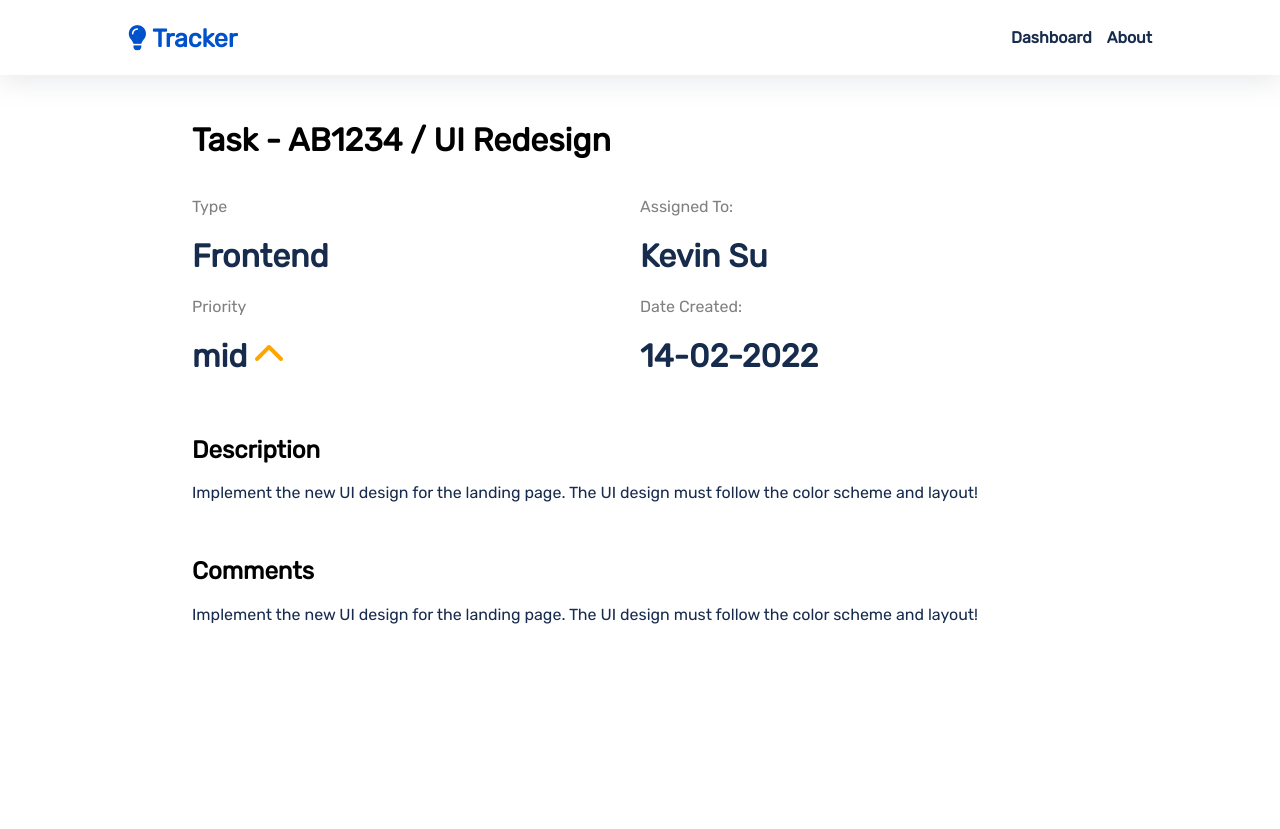
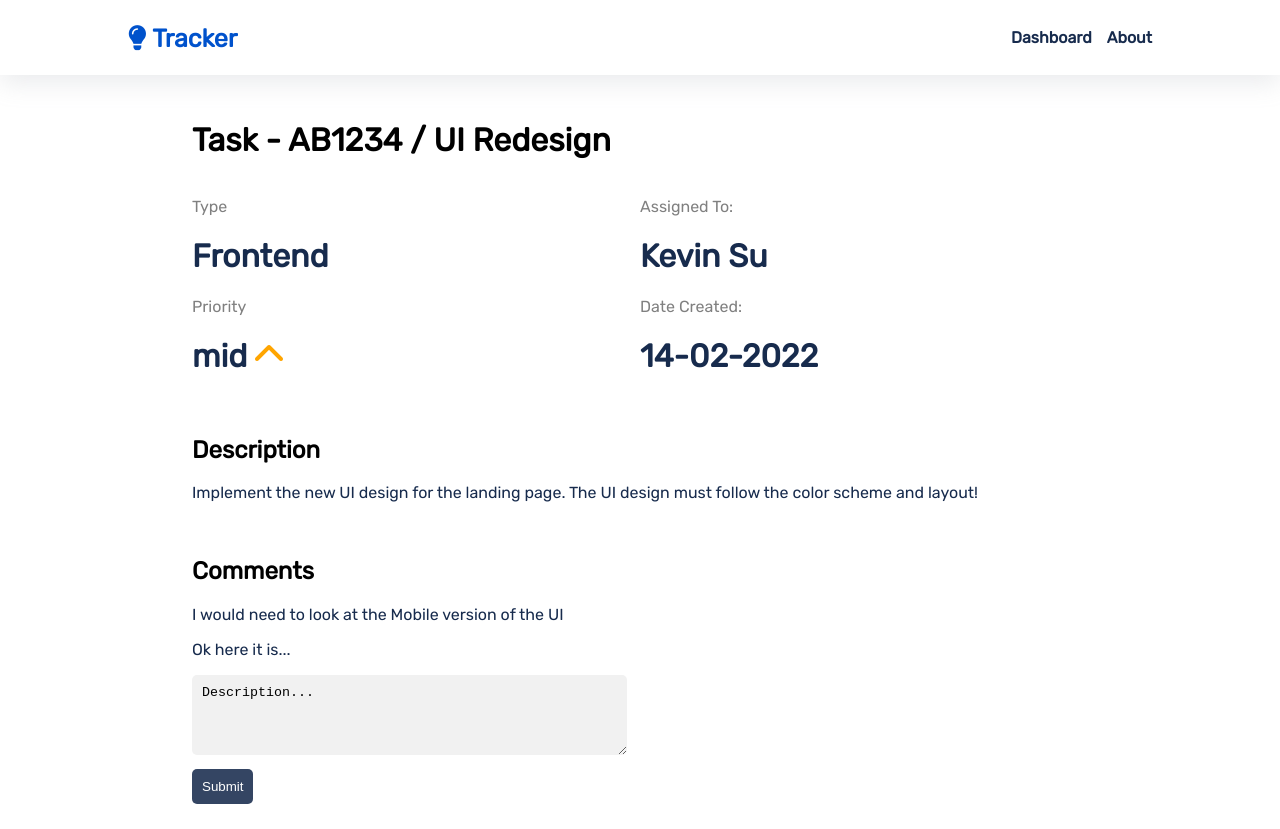
Before and after one commit to SuKaiwen/task-assignment, a React (Create React App) app: page /task/AB1234 in a window 1280 px wide. Before the commit the page ends 800 px from the top, so only its background shows below. Built offline with nearby package versions, Linux system fonts and the light colour scheme.

Commit message:
comments but jank

```diff
--- a/src/App.js
+++ b/src/App.js
@@ -64,7 +64,11 @@ function App() {
                   urgency: "mid",
                   assigned: "Kevin Su",
                   description: "Implement the new UI design for the landing page. The UI design must follow the color scheme and layout!",
-                  date_created: "14-02-2022"
+                  date_created: "14-02-2022",
+                  comments: [
+                    "I would need to look at the Mobile version of the UI",
+                    "Ok here it is..."
+                  ]
               },
               {
                   ticket_id: "AB4342",
@@ -74,7 +78,8 @@ function App() {
                   urgency: "high",
                   assigned: "John Smith",
                   description: "The icons on the map are not showing up as expected, investigate why.",
-                  date_created: "28-02-2022"
+                  date_created: "28-02-2022",
+                  comments: []
               }
           ]
       },
@@ -89,7 +94,8 @@ function App() {
                   urgency: "high",
                   assigned: "John Smith",
                   description: "Duplicate users are being created. Fix bug ASAP!",
-                  date_created: "25-02-2022"
+                  date_created: "25-02-2022",
+                  comments: []
               }
           ],
       },
@@ -110,7 +116,8 @@ function App() {
                   urgency: "low",
                   assigned: "Kevin Su",
                   description: "Implement an image carousel for the product page.",
-                  date_created: "22-02-2022"
+                  date_created: "22-02-2022",
+                  comments: []
               }
           ]
       }
@@ -157,7 +164,6 @@ function App() {
 
     // Check if ticket id is unique
     for(let x of cards.todo.items){
-      console.log(x.ticket_id, id);
       if(x.ticket_id == id){
         return;
       }
@@ -200,13 +206,57 @@ function App() {
       urgency: urgency,
       assigned: assigned,
       description: description,
-      date_created: x.toISOString().split('T')[0].split("-").reverse().join("-")
+      date_created: x.toISOString().split('T')[0].split("-").reverse().join("-"),
+      comments: []
     });
 
     setCards(updatedCards);
   }
 
-  const handleDragEnd = ({destination, source}) => {
+  function addComment(myComment, id){
+    if(myComment === ""){
+      return;
+    }
+
+    console.log("hey!");
+
+    // Check if task found
+    let taskFound = false;
+
+    // find the task associated with the id
+    let updatedCards = cards;
+    for(let x = 0; x < updatedCards.todo.items.length; x++){
+      if(updatedCards.todo.items[x].ticket_id == id && !taskFound){
+        updatedCards.todo.items[x].comments.push(myComment);
+        taskFound = true;
+      }
+    }
+
+    for(let x = 0; x < updatedCards.inprogress.items.length; x++){
+      if(updatedCards.inprogress.items[x].ticket_id == id && !taskFound){
+        updatedCards.inprogress.items[x].comments.push(myComment);
+        taskFound = true;
+      }
+    }
+
+    for(let x = 0; x < updatedCards.codereview.items.length; x++){
+      if(updatedCards.codereview.items[x].ticket_id == id && !taskFound){
+        updatedCards.codereview.items[x].comments.push(myComment);
+        taskFound = true;
+      }
+    }
+
+    for(let x = 0; x < updatedCards.done.items.length; x++){
+      if(updatedCards.done.items[x].ticket_id == id && !taskFound){
+        updatedCards.done.items[x].comments.push(myComment);
+        taskFound = true;
+      }
+    }
+
+    setCards(updatedCards);
+  }
+
+  function handleDragEnd({destination, source}){
 
     // If the card is not dragged on an invalid section
     if(!destination){
@@ -249,6 +299,7 @@ function App() {
           <Route path="/about" element={<About/>} />
           <Route path="/task/:slug" element={<Task
             cards = {cards}
+            addComment = {addComment}
           />} />
         </Routes>
     </Router>
--- a/src/Pages/Board.js
+++ b/src/Pages/Board.js
@@ -27,32 +27,30 @@ function Board(props) {
             return;
         }
 
-        // If empty just return original object
+        // If search term is empty just return original object
+        // AKA no searching
         if(searchKey === ""){
             setFilteredCards(props.cards);
             return;
         }
 
-        console.log("here");
-
         // Else filter the object
-        let tempCards = props.cards;
         let final = {
             "todo":{
                 title: "TO DO",
-                items: tempCards.todo.items.filter(x => x.title.toLowerCase().includes(searchKey.toLowerCase()))
+                items: props.cards.todo.items.filter(x => x.title.toLowerCase().includes(searchKey.toLowerCase()))
             },
             "inprogress":{
                 title: "IN PROGRESS",
-                items: tempCards.inprogress.items.filter(x => x.title.toLowerCase().includes(searchKey.toLowerCase()))
+                items: props.cards.inprogress.items.filter(x => x.title.toLowerCase().includes(searchKey.toLowerCase()))
             },
             "codereview":{
                 title: "CODE REVIEW",
-                items: tempCards.codereview.items.filter(x => x.title.toLowerCase().includes(searchKey.toLowerCase()))
+                items: props.cards.codereview.items.filter(x => x.title.toLowerCase().includes(searchKey.toLowerCase()))
             },
             "done":{
                 title: "DONE",
-                items: tempCards.done.items.filter(x => x.title.toLowerCase().includes(searchKey.toLowerCase()))
+                items: props.cards.done.items.filter(x => x.title.toLowerCase().includes(searchKey.toLowerCase()))
             }
         }
         setFilteredCards(final);
@@ -74,7 +72,7 @@ function Board(props) {
                     {_.map(filteredCards, (data, key) => {
                         return (
                             <div key = {key} className="col-25">
-                                <h5>{data.title}</h5>
+                                <h5>{data.title} ({data.items.length})</h5>
                                 <Droppable droppableId={key}>
                                     {(provided)=>{
                                         return(
--- a/src/Pages/Task.js
+++ b/src/Pages/Task.js
@@ -10,8 +10,15 @@ function Task(props) {
     const [task, setTask] = useState();
     const [valid, setValid] = useState(true);
 
+    // Comments
+    const [myComment, setMyComment] = useState("");
+
     // Get the task details...
     useEffect(() => {
+        getTaskDetails();
+    }, [])
+
+    function getTaskDetails(){
         for(let x of props.cards.todo.items){
             if(x.ticket_id == slug){
                 let details = x;
@@ -41,7 +48,7 @@ function Task(props) {
             }
         }
         setValid(false);
-    }, [])
+    }
 
     return (
         <div className = "container">
@@ -76,7 +83,15 @@ function Task(props) {
                             <p>{task.description}</p>
                             <br />
                             <h2>Comments</h2>
-                            <p>{task.description}</p>
+                            {task.comments.map(comment => {return (
+                                <p>{comment}</p>
+                            )})}
+                            <form>
+                                <textarea rows="4" cols="50" onChange={e => setMyComment(e.target.value)}>
+                                    Description...
+                                </textarea>
+                            </form>
+                            <button className ="btn" onClick = {() => {props.addComment(myComment, slug); getTaskDetails();}}>Submit</button>
                         </div>
                     }
                 </div>
```
